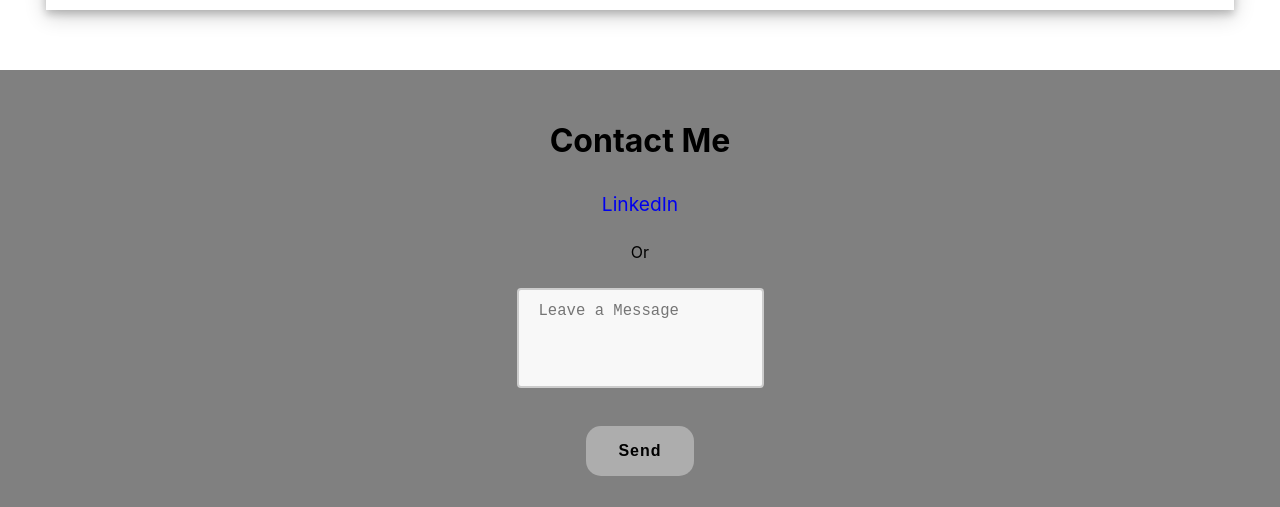
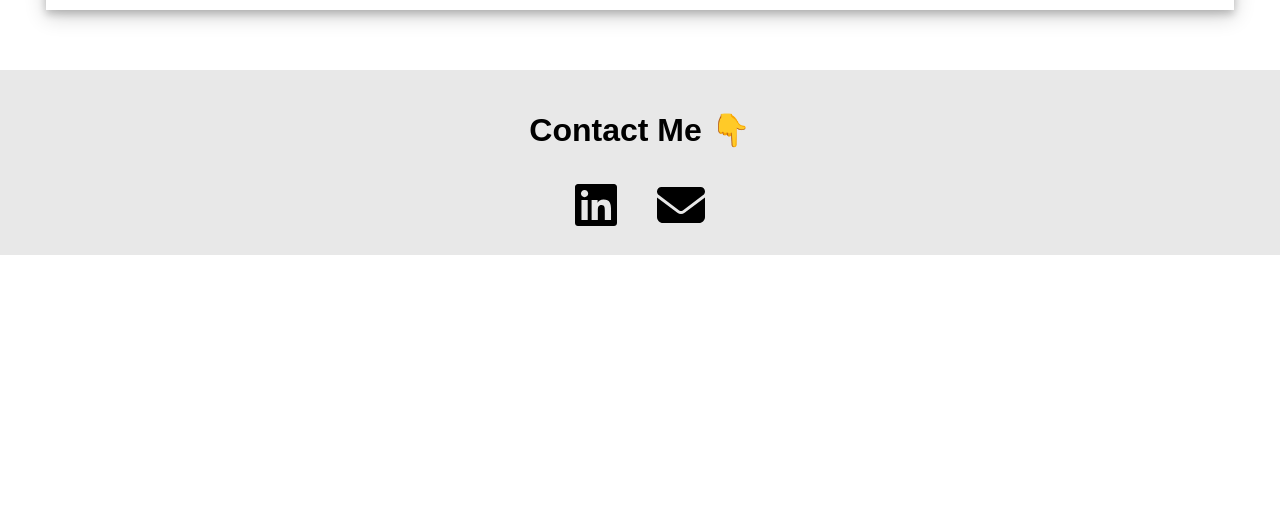
Before and after one commit to 666Deadsoul/portfolio, a React (Create React App) app in the folder my-app/: page / in a window 1280 px wide. Shown: the part 2075-2582 px from the top of the page. After the commit the page ends 2330 px from the top, so only its background shows below. Built offline with nearby package versions, Linux system fonts and the light colour scheme; a web font is replaced by a local one.

Commit message:
contact made

```diff
--- a/my-app/package.json
+++ b/my-app/package.json
@@ -5,6 +5,7 @@
   "dependencies": {
     "@fortawesome/fontawesome-svg-core": "^6.5.2",
     "@fortawesome/free-brands-svg-icons": "^6.5.2",
+    "@fortawesome/free-solid-svg-icons": "^6.5.2",
     "@fortawesome/react-fontawesome": "^0.2.0",
     "@testing-library/jest-dom": "^5.17.0",
     "@testing-library/react": "^13.4.0",
--- a/my-app/src/components/contact.css
+++ b/my-app/src/components/contact.css
@@ -1,47 +1,25 @@
 #contact{
     /* border-top:2px solid white; */
-    height:50vh;
     display:flex;
     flex-direction:column;
     align-items:center;
     justify-content:center;
-    background-color:grey;
-    color:black;
+    background-color: var(--secondary-color);
+    color:var(--third-color);
     padding:20px;
-    gap:10px;
+    gap:5px;
   }
-  #profile-link{
-    text-decoration:none;
-    font-size:1.2em;
+#contact h1{
+  font-family: var(--secondary-font);
+}
+  #cLinks{
+    display: flex;
+    justify-content: center;
+    align-items: center;
+    gap: 40px;
   }
-  #cont_f{
-    display:flex;
-    flex-direction:column;
-    justify-content:center;
-    align-items:center;
-    gap:30px;
-  }
-  #cont_f textarea{
-    width: 100%;
-    height: 100px;
-    padding: 12px 20px;
-    box-sizing: border-box;
-    border: 2px solid #ccc;
-    border-radius: 4px;
-    background-color: #f8f8f8;
-    resize: none;
-    font-size:1.2em;
-  }
-  input[type=submit]{
-    background-color: #ADADAD;
-    border: none;
-    color: black;
-    font-weight:600;
-    letter-spacing:1px;
-    padding: 16px 32px;
-    text-decoration: none;
-    margin: 4px 2px;
-    cursor: pointer;
-    border-radius:15px;
-    font-size:1em;
-  }
+
+.links{
+  font-size:3em;
+  color: var(--third-color);
+}
--- a/my-app/src/components/contact.jsx
+++ b/my-app/src/components/contact.jsx
@@ -1,19 +1,22 @@
 import React from "react";
 import './contact.css';
+import { FontAwesomeIcon } from "@fortawesome/react-fontawesome";
+import {faLinkedin } from '@fortawesome/free-brands-svg-icons';
+import {faEnvelope} from "@fortawesome/free-solid-svg-icons";
 
 const Contact =()=>{
     return(
         <div id="contact">
-        <h1>Contact Me</h1>
-        <a href="#" id="profile-link" target="_blank">LinkedIn</a>
-        <p>Or</p>
-        <form id="cont_f">
-        <div>
-            <textarea name="comments" id="comments" placeholder="Leave a Message">
-            </textarea>
-        </div>
-        <input type="submit" value="Send" id="s_btn"/>
-        </form>
+            <h1>Contact Me 👇</h1>
+            <div id="cLinks">
+                <div className="li">
+                    <a href="https://www.linkedin.com/in/sarina-maharjan-b29609244/" className="links"><FontAwesomeIcon icon={faLinkedin} /></a>
+                </div>
+                <div className="emailme">
+                    <a href="#" className="links"><FontAwesomeIcon icon={faEnvelope}/></a>
+                </div>
+            </div>
+
         </div>
     );
 }
```
Also changed, not shown: 1 other file (tests, documents, lock files or other folders).
